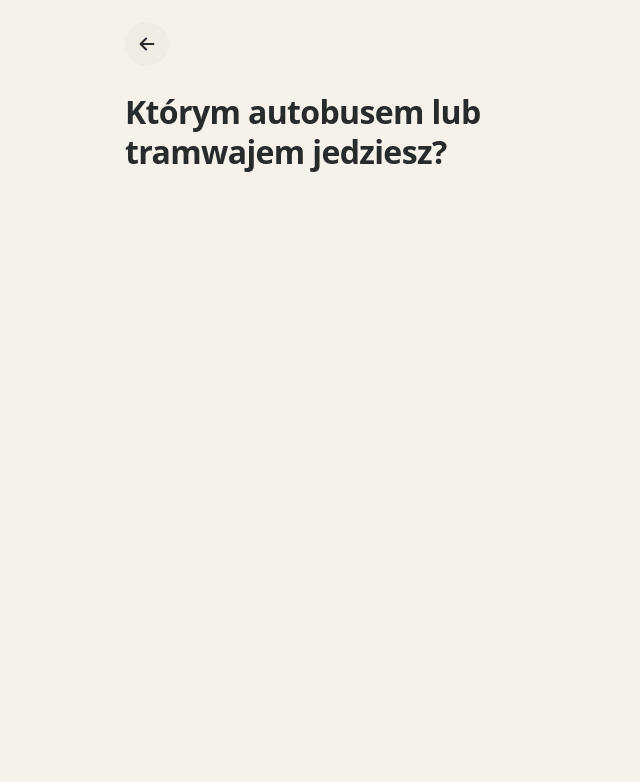
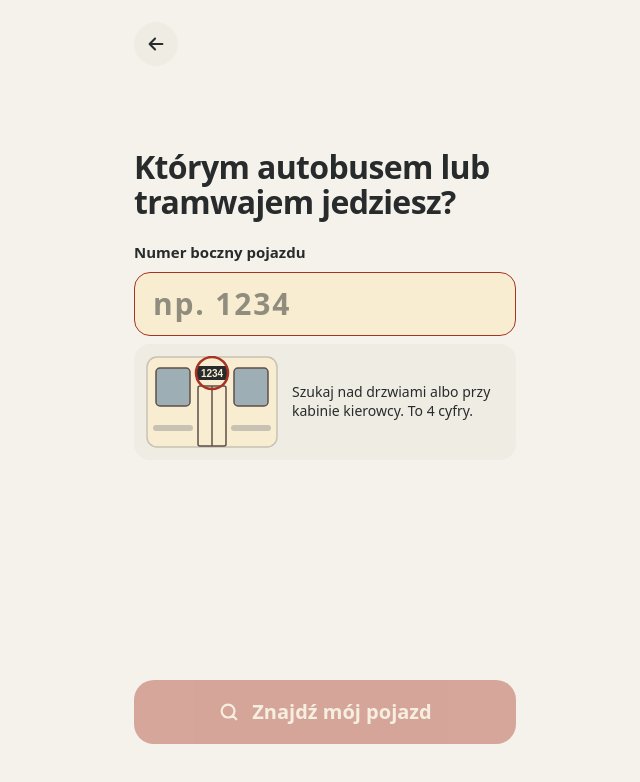
Before and after one commit to GGrzesiek/Sluchowisko, a React (Vite) app in the folder web/: page / in a window 1280 px wide. Both pictures are taken after a click on the button "Nr boczny". Shown: the top 782 px of the page, without its empty margins (315-955 px from the left). Built offline with nearby package versions, Linux system fonts and the light colour scheme.

Commit message:
automativ keyboard

```diff
--- a/web/src/ScreenSwitcher.tsx
+++ b/web/src/ScreenSwitcher.tsx
@@ -1,13 +1,16 @@
 import { useState } from "react";
+import { flushSync } from "react-dom";
 import { App } from "./App";
 import { BusAnimation, Button } from "./components";
 import { screenFromUrl, type Screen } from "./navigation";
+import { ManualEntryScreen } from "./screens/ManualEntryScreen";
 import { PlaceholderScreen } from "./screens/PlaceholderScreen";
 import { QrScannerScreen } from "./screens/QrScannerScreen";
 import { StartScreen } from "./screens/StartScreen";
 
 export function ScreenSwitcher() {
-  if (window.location.hash === "#components") return <App />;
+  const hash = window.location.hash;
+  if (hash === "#components" || hash.startsWith("#/")) return <App />;
   return <CurrentScreen />;
 }
 
@@ -18,7 +21,7 @@ function CurrentScreen() {
     if (next.name === "start" && window.location.search) {
       window.history.replaceState(null, "", window.location.pathname);
     }
-    setScreen(next);
+    flushSync(() => setScreen(next));
   };
   const goToStart = () => goTo({ name: "start" });
 
@@ -31,7 +34,12 @@ function CurrentScreen() {
         />
       );
     case "vehicleNumber":
-      return <PlaceholderScreen title="Którym autobusem lub tramwajem jedziesz?" onBack={goToStart} />;
+      return (
+        <ManualEntryScreen
+          onBack={goToStart}
+          onSubmit={(vehicle) => goTo({ name: "findingVehicle", ride: { vehicle } })}
+        />
+      );
     case "qrScanner":
       return (
         <QrScannerScreen
--- a/web/src/components/Chrome.tsx
+++ b/web/src/components/Chrome.tsx
@@ -90,7 +90,15 @@ export function AppLogo({ name = "Linia Czasu" }: { name?: string }) {
   );
 }
 
-export function VehicleInput({ value, onChange }: { value: string; onChange?: (v: string) => void }) {
+export function VehicleInput({
+  value,
+  onChange,
+  autoFocus,
+}: {
+  value: string;
+  onChange?: (v: string) => void;
+  autoFocus?: boolean;
+}) {
   return (
     <div className="flex flex-col gap-2">
       <label htmlFor="vehicle-number" className="text-[15px] font-bold">
@@ -101,6 +109,7 @@ export function VehicleInput({ value, onChange }: { value: string; onChange?: (v
         inputMode="numeric"
         autoComplete="off"
         maxLength={4}
+        autoFocus={autoFocus}
         aria-describedby="vehicle-number-hint"
         placeholder="np. 1234"
         value={value}
--- a/web/src/navigation.ts
+++ b/web/src/navigation.ts
@@ -1,3 +1,5 @@
+import { isValidVehicleNumber } from "./screens/ManualEntryScreen";
+
 export interface Ride {
   vehicle: string;
   line?: string;
@@ -9,13 +11,12 @@ export type Screen =
   | { name: "qrScanner" }
   | { name: "findingVehicle"; ride: Ride };
 
-const VEHICLE = /^\d{4}$/;
 const LINE = /^[0-9A-Z]{1,4}$/;
 
 export function readRideFromUrl(search: string): Ride | null {
   const params = new URLSearchParams(search);
   const vehicle = params.get("vehicle")?.trim() ?? "";
-  if (!VEHICLE.test(vehicle)) return null;
+  if (!isValidVehicleNumber(vehicle)) return null;
   const line = params.get("line")?.trim().toUpperCase() ?? "";
   return LINE.test(line) ? { vehicle, line } : { vehicle };
 }
--- a/web/src/screens/ManualEntryScreen.tsx
+++ b/web/src/screens/ManualEntryScreen.tsx
@@ -35,7 +35,7 @@ export function ManualEntryScreen({ onBack, onSubmit }: ManualEntryScreenProps)
         <h1 className="m-0 text-[32px] font-extrabold leading-[1.08] tracking-[-0.02em]">
           Którym autobusem lub tramwajem jedziesz?
         </h1>
-        <VehicleInput value={value} onChange={(v) => setValue(sanitizeVehicleNumber(v))} />
+        <VehicleInput value={value} onChange={(v) => setValue(sanitizeVehicleNumber(v))} autoFocus />
       </div>
       <Button
         type="submit"
```
Also changed, not shown: 1 other file (tests, documents, lock files or other folders).
